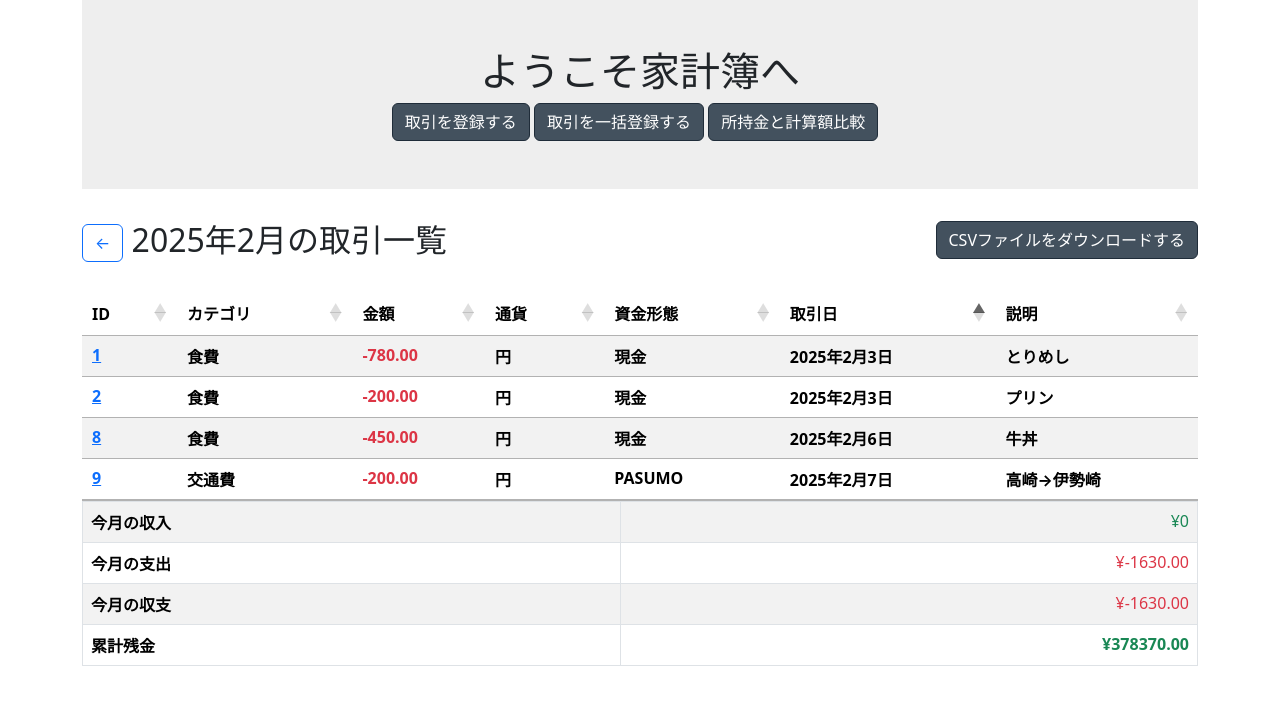
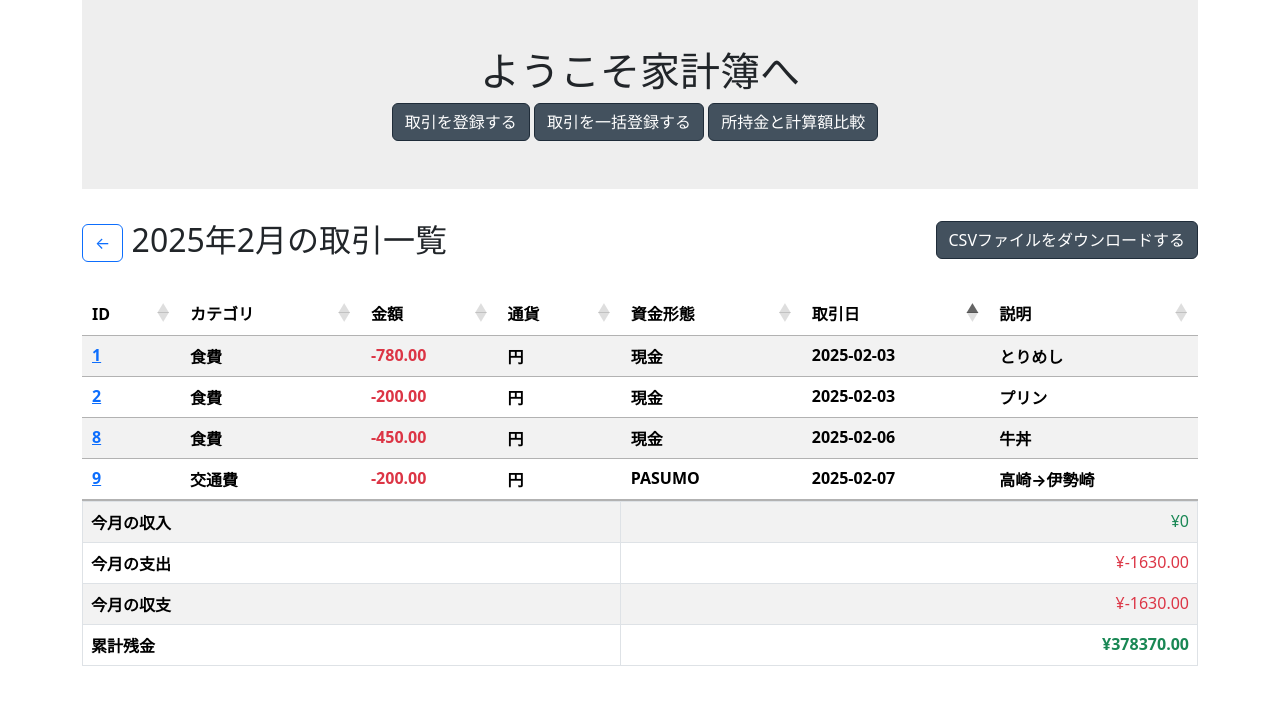
Before and after one commit to nemu-gaikokugo/kakeibo, a Django app: page / in a window 1280 px wide. Shown: the part 96-810 px from the top of the page. Run offline with Django 5.2, Linux system fonts and the light colour scheme; a user stored in the database is signed in; data comes from the database, SQL or seed files in the repository; lists and menus that the app fills with data are empty; some libraries are stand-ins or nearby versions.

Commit message:
日付ソートが出来ない問題を解決した

```diff
--- a/djangokakeibo/kakeibo/templates/transactions/top.html
+++ b/djangokakeibo/kakeibo/templates/transactions/top.html
@@ -44,7 +44,7 @@
             <th class="{% if transaction.amount >= 0 %}text-success{% else %}text-danger{% endif %}">{{ transaction.amount }}</th>
             <th>{{ transaction.currency }}</th>
             <th>{{ transaction.account_type }}</th>
-            <th>{{ transaction.date }}</th>
+            <th>{{ transaction.date|date:"Y-m-d" }}</th>
             <th>{{ transaction.description }}</th>
         </tr>
         {% endfor %}
@@ -81,7 +81,7 @@
 <script>
 $(document).ready(function() {
     $('#transactionTable').DataTable({
-        "order": [[5, "asc"]],  // 取引日をデフォルトで降順ソート
+        "order": [[5, "asc"]],  // 取引日をデフォルトで昇順ソート
         "columnDefs": [
             { "type": "date", "targets": 5 }  // 取引日の列を日付として認識
         ],
```
